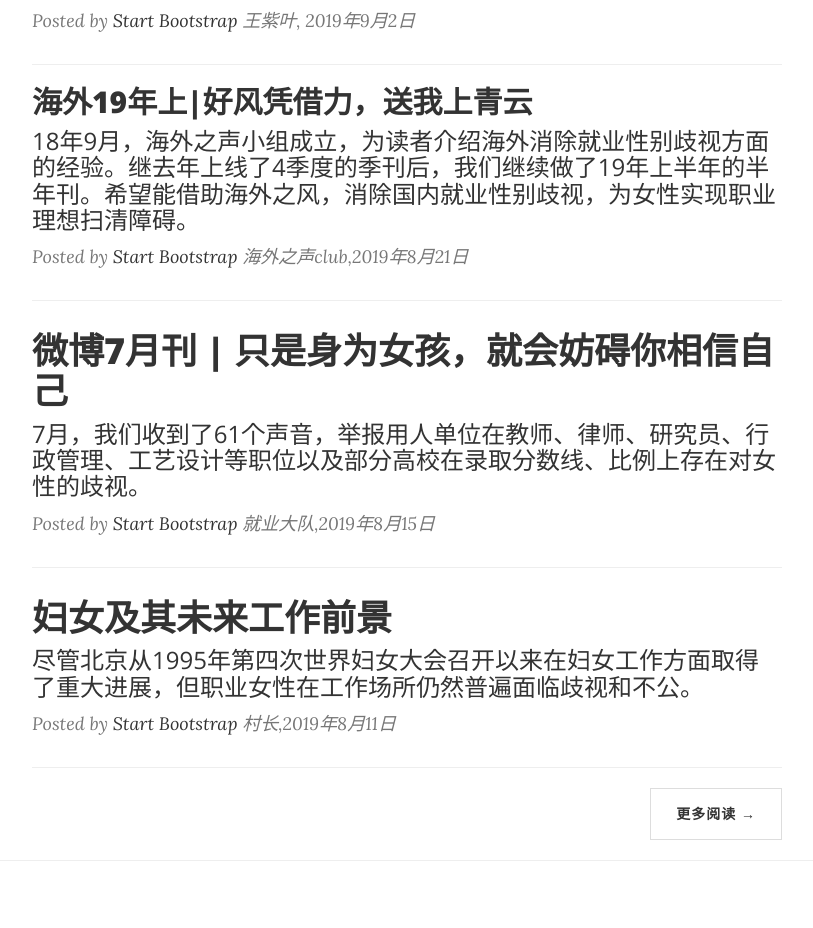
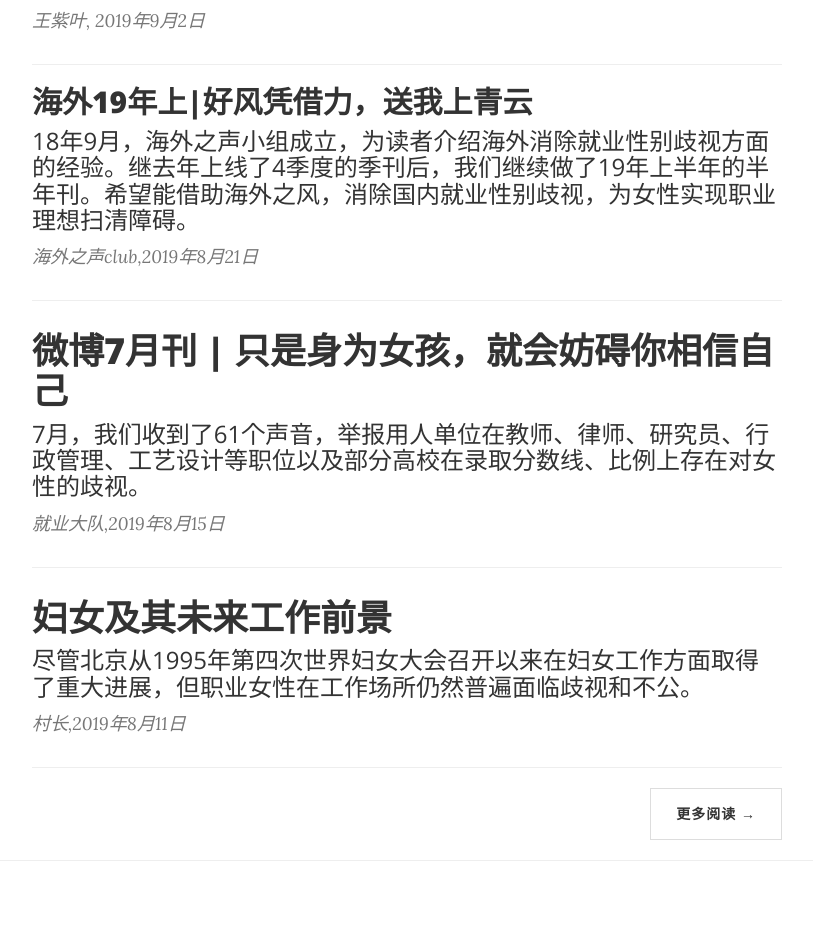
Before and after one commit to zmx0908/GirlsCodingDayDemo, a website: page index.html in a window 1280 px wide. Shown: the part 722-1650 px from the top of the page, without its empty margins (233-1046 px from the left). Drawn offline with nearby package versions, Linux system fonts and the light colour scheme.

Commit message:
Update index.html

```diff
--- a/index.html
+++ b/index.html
@@ -96,7 +96,7 @@
                             原创美声综艺《声入人心》是一个现象级的节目，它的出现让更多的人了解到音乐剧/歌剧这类音乐。
                         </h3>
                     </a>
-                    <p class="post-meta">Posted by <a href="#">Start Bootstrap</a> 王紫叶, 2019年9月2日</p>
+                    <p class="post-meta"> 王紫叶, 2019年9月2日</p>
                 </div>
                 <hr>
                 <div class="post-preview">
@@ -108,7 +108,7 @@
                             18年9月，海外之声小组成立，为读者介绍海外消除就业性别歧视方面的经验。继去年上线了4季度的季刊后，我们继续做了19年上半年的半年刊。希望能借助海外之风，消除国内就业性别歧视，为女性实现职业理想扫清障碍。
                         </h3>
                     </a>
-                    <p class="post-meta">Posted by <a href="#">Start Bootstrap</a> 海外之声club,2019年8月21日</p>
+                    <p class="post-meta">海外之声club,2019年8月21日</p>
                 </div>
                 <hr>
                 <div class="post-preview">
@@ -120,7 +120,7 @@
                             7月，我们收到了61个声音，举报用人单位在教师、律师、研究员、行政管理、工艺设计等职位以及部分高校在录取分数线、比例上存在对女性的歧视。
                         </h3>
                     </a>
-                    <p class="post-meta">Posted by <a href="#">Start Bootstrap</a> 就业大队,2019年8月15日</p>
+                    <p class="post-meta">就业大队,2019年8月15日</p>
                 </div>
                 <hr>
                 <div class="post-preview">
@@ -132,7 +132,7 @@
                             尽管北京从1995年第四次世界妇女大会召开以来在妇女工作方面取得了重大进展，但职业女性在工作场所仍然普遍面临歧视和不公。
                         </h3>
                     </a>
-                    <p class="post-meta">Posted by <a href="#">Start Bootstrap</a> 村长,2019年8月11日</p>
+                    <p class="post-meta">村长,2019年8月11日</p>
                 </div>
                 <hr>
                 <!-- Pager -->
```
